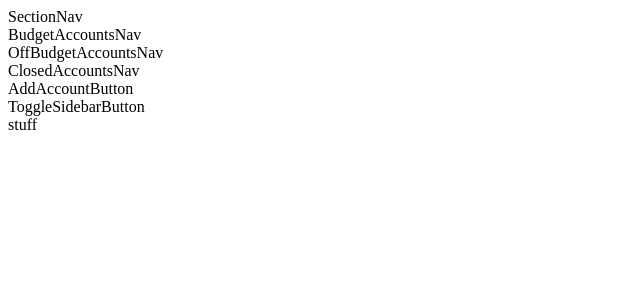
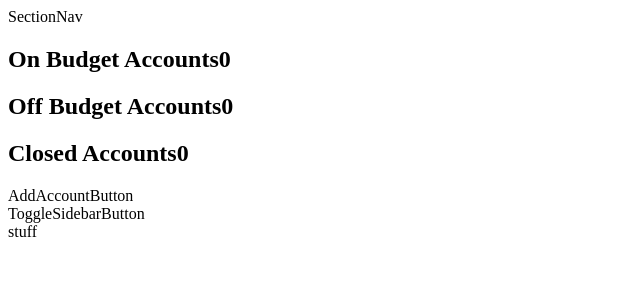
Before and after one commit to epixa/tbyn, a React app: page / in a window 1280 px wide. Shown: the top 300 px of the page, without its empty margins (0-640 px from the left). Built offline with nearby package versions, Linux system fonts and the light colour scheme.

Commit message:
Unwired account nav components in sidebar

```diff
--- /dev/null
+++ b/src/components/sidebar/accounts-nav.jsx
@@ -0,0 +1,39 @@
+'use strict';
+
+import React from 'react';
+import { connect } from 'react-redux';
+
+const NavLink = ({ onClick, name, total }) => (
+  <li onClick={onClick}>
+    { name }
+    <span>{ total }</span>
+  </li>
+);
+
+const AccountLink = (() => {
+  const mapDispatchProps = (dispatch, ownProps) => ({
+    onClick() {
+      const { id, name } = ownProps;
+      alert(`clicked account ${name} (${id})`);
+    }
+  });
+  return connect(null, mapDispatchProps)(NavLink);
+})();
+
+export const AccountsList = ({ accounts }) => (
+  <ul>
+    {accounts.map(account =>
+      <AccountLink
+        key={account.id}
+        {...account}
+      />
+    )}
+  </ul>
+);
+
+export const AccountsHeader = ({ onClick, total, type }) => (
+  <h1 onClick={onClick}>
+    { type } Accounts
+    <span>{ total }</span>
+  </h1>
+);
--- a/src/components/sidebar/budget-accounts-nav.jsx
+++ b/src/components/sidebar/budget-accounts-nav.jsx
@@ -1,11 +1,34 @@
 'use strict';
 
 import React from 'react';
+import { connect } from 'react-redux';
 
-const BudgetAccountsNav = () => (
-  <div>
-    BudgetAccountsNav
-  </div>
+import { AccountsHeader, AccountsList } from './accounts-nav';
+import { onBudget } from '../../../lib/data/accounts';
+
+const BudgetAccountsHeader = (() => {
+  const mapStateProps = state => ({
+    total: onBudget(state.accounts).size,
+    type: 'On Budget'
+  });
+  const mapDispatchProps = (dispatch, ownProps) => ({
+    onClick() {
+      alert(`clicked header`);
+    }
+  });
+  return connect(mapStateProps, mapDispatchProps)(AccountsHeader);
+})();
+
+const BudgetAccountsList = (() => {
+  const mapStateProps = state => ({
+    accounts: onBudget(state.accounts).toJS()
+  });
+  return connect(mapStateProps, null)(AccountsList);
+})();
+
+export default () => (
+  <nav>
+    <BudgetAccountsHeader />
+    <BudgetAccountsList />
+  </nav>
 );
-
-export default BudgetAccountsNav;
--- a/src/components/sidebar/closed-accounts-nav.jsx
+++ b/src/components/sidebar/closed-accounts-nav.jsx
@@ -1,11 +1,34 @@
 'use strict';
 
 import React from 'react';
+import { connect } from 'react-redux';
 
-const ClosedAccountsNav = () => (
-  <div>
-    ClosedAccountsNav
-  </div>
+import { AccountsHeader, AccountsList } from './accounts-nav';
+import { closed } from '../../../lib/data/accounts';
+
+const ClosedAccountsHeader = (() => {
+  const mapStateProps = state => ({
+    total: closed(state.accounts).size,
+    type: 'Closed'
+  });
+  const mapDispatchProps = (dispatch, ownProps) => ({
+    onClick() {
+      alert(`clicked header`);
+    }
+  });
+  return connect(mapStateProps, mapDispatchProps)(AccountsHeader);
+})();
+
+const ClosedAccountsList = (() => {
+  const mapStateProps = state => ({
+    accounts: closed(state.accounts).toJS()
+  });
+  return connect(mapStateProps, null)(AccountsList);
+})();
+
+export default () => (
+  <nav>
+    <ClosedAccountsHeader />
+    <ClosedAccountsList />
+  </nav>
 );
-
-export default ClosedAccountsNav;
--- a/src/components/sidebar/off-budget-accounts-nav.jsx
+++ b/src/components/sidebar/off-budget-accounts-nav.jsx
@@ -1,11 +1,34 @@
 'use strict';
 
 import React from 'react';
+import { connect } from 'react-redux';
 
-const OffBudgetAccountsNav = () => (
-  <div>
-    OffBudgetAccountsNav
-  </div>
+import { AccountsHeader, AccountsList } from './accounts-nav';
+import { offBudget } from '../../../lib/data/accounts';
+
+const OffBudgetAccountsHeader = (() => {
+  const mapStateProps = state => ({
+    total: offBudget(state.accounts).size,
+    type: 'Off Budget'
+  });
+  const mapDispatchProps = (dispatch, ownProps) => ({
+    onClick() {
+      alert(`clicked header`);
+    }
+  });
+  return connect(mapStateProps, mapDispatchProps)(AccountsHeader);
+})();
+
+const OffBudgetAccountsList = (() => {
+  const mapStateProps = state => ({
+    accounts: offBudget(state.accounts).toJS()
+  });
+  return connect(mapStateProps, null)(AccountsList);
+})();
+
+export default () => (
+  <nav>
+    <OffBudgetAccountsHeader />
+    <OffBudgetAccountsList />
+  </nav>
 );
-
-export default OffBudgetAccountsNav;
```
